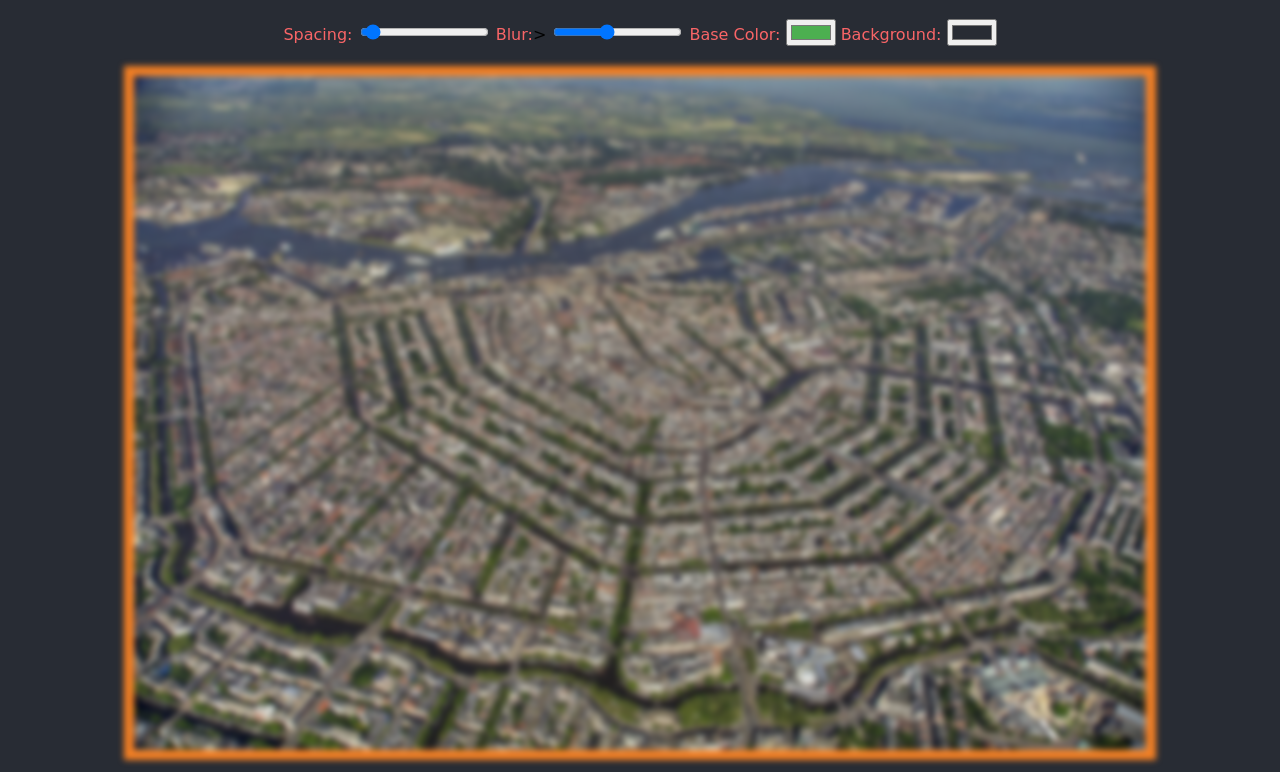
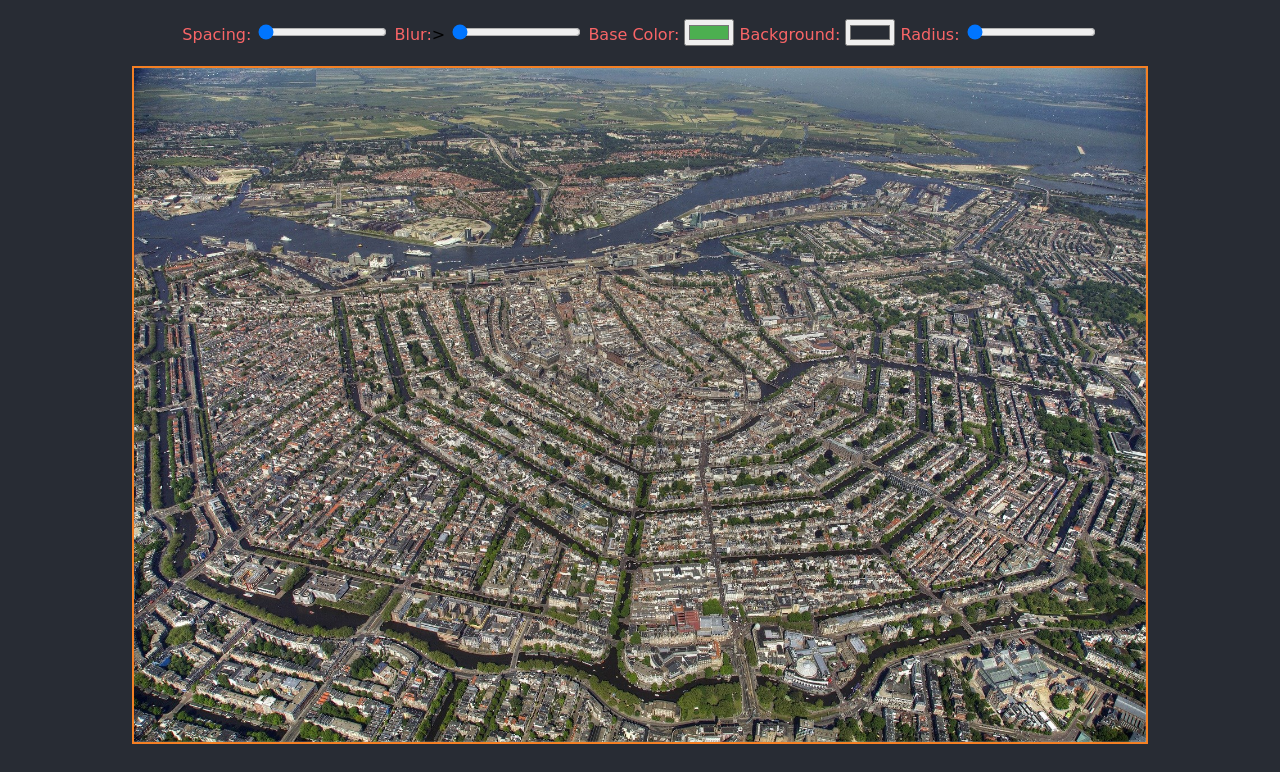
Before and after one commit to Winkeltje84/JavaScript30, a plain HTML site: page 03-UpdateCSS/index.html in a window 1280 px wide. Shown: the part 62-834 px from the top of the page. Drawn offline with Linux system fonts and the light colour scheme; a web font is replaced by a local one.

Commit message:
added RADIUS functionality

```diff
--- a/03-UpdateCSS/index.html
+++ b/03-UpdateCSS/index.html
@@ -11,18 +11,21 @@
 
     <div class="controls">
       <label for="spacing">Spacing:</label>
-      <input type="range" name="spacing" min="0" max="200" value="10" data-sizing="px">
+      <input type="range" name="spacing" min="0" max="200" value="0" data-sizing="px">
          <!-- data-sizing to be used for adding to output when change is made
           you can use any combination of "data-...", like data-name, data-cool
           and you can later call it on the object with this.dataset
           -->
       <label for="blur">Blur:</label>>
-      <input type="range" name="blur" min="0" max="25" value="10" data-sizing="px">
+      <input type="range" name="blur" min="0" max="25" value="0" data-sizing="px">
 
       <label for="base">Base Color:</label>
       <input type="color" name="base" value="#4CAF50">
       <label for="site-background">Background:</label>
       <input type="color" name="backbase" value="#282C34" >
+      <label for="radius">Radius:</label>
+      <input type="range" name="radius" min="0" max="50" value="0" data-sizing="%">
+
     </div>
 
     <img src="images/amsterdam.jpg" alt="Amsterdam should show...">
--- a/03-UpdateCSS/style.css
+++ b/03-UpdateCSS/style.css
@@ -1,8 +1,9 @@
 :root { /* initiation initial values with :root --> declaring on the highest level */
   --base: #F48024;
-  --blur: 3px;
-  --spacing: 10px;
+  --blur: 0px;
+  --spacing: 2px;
   --backbase: #282C34;
+  --radius: 0%;
 }
 
 body {
@@ -28,6 +29,7 @@ img {
   background: var(--base);
   padding: var(--spacing);
   filter:blur(var(--blur));
+  border-radius: var(--radius);
 }
 
 .js-text {
```
